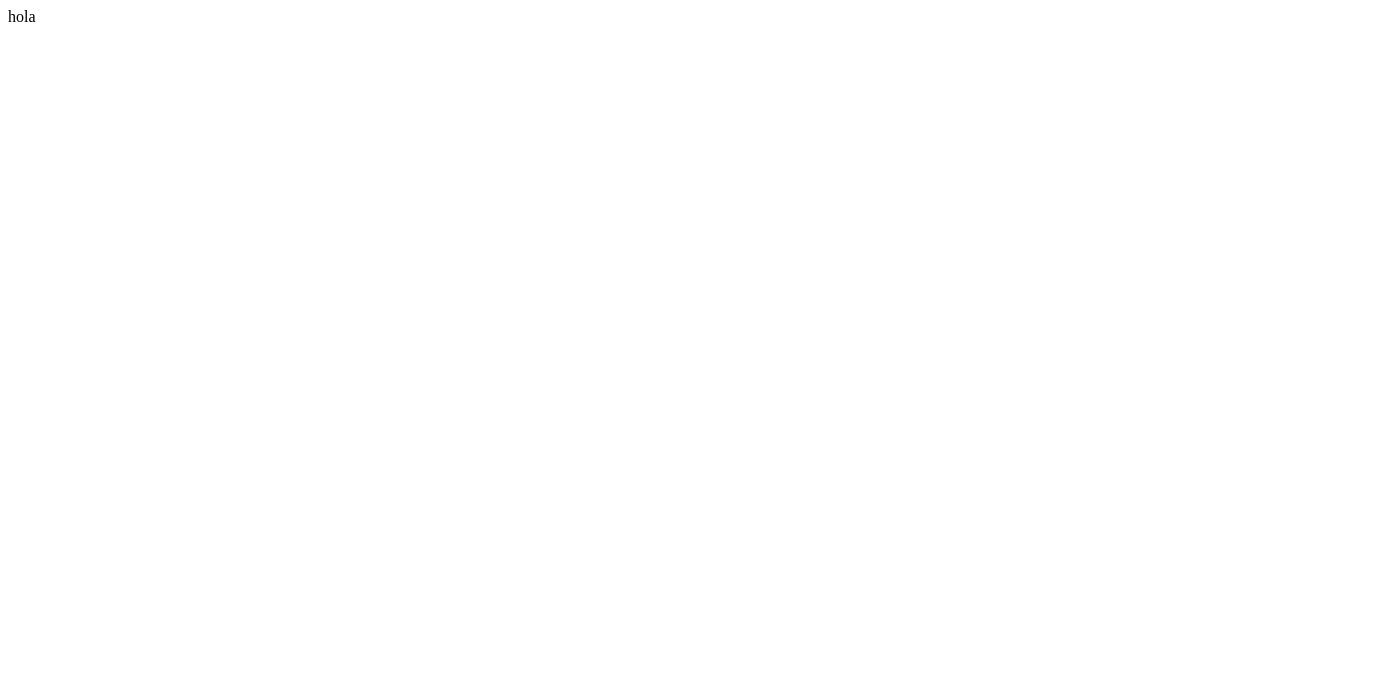
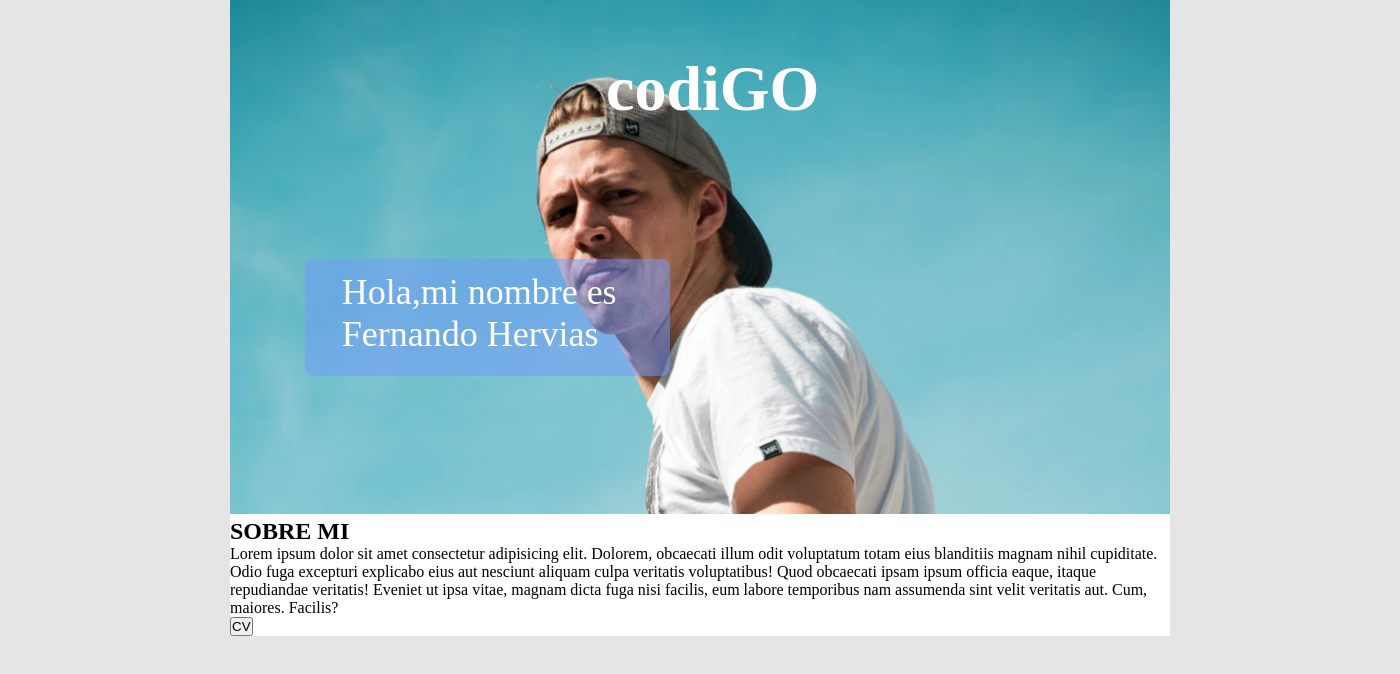
Before and after one commit to WhoolE01/reto_03, a plain HTML site: page index.html in a window 1280 px wide. Shown: the whole page, 1400 px wide, since content can reach past the window. Drawn offline with Linux system fonts and the light colour scheme.

Commit message:
1era-fase

```diff
--- a/index.html
+++ b/index.html
@@ -10,7 +10,27 @@
 </head>
 
 <body>
-  hola
+  <main>
+    <section class="codigo">
+      <h1>codiGO</h1>
+      <div>
+        <p>Hola,mi nombre es Fernando Hervias </p>
+      </div>
+      <img src="./img/banner.png" alt="">
+    </section>
+    <section class="sobre_mi">
+      <h2>SOBRE MI</h2>
+      <P>Lorem ipsum dolor sit amet consectetur adipisicing elit. Dolorem, obcaecati illum odit voluptatum totam eius
+        blanditiis magnam nihil cupiditate. Odio fuga excepturi explicabo eius aut nesciunt aliquam culpa veritatis
+        voluptatibus!
+        Quod obcaecati ipsam ipsum officia eaque, itaque repudiandae veritatis! Eveniet ut ipsa vitae, magnam dicta fuga
+        nisi facilis, eum labore temporibus nam assumenda sint velit veritatis aut. Cum, maiores. Facilis?</P>
+      <BUtton>CV</BUtton>
+    </section>
+    <section>
+
+    </section>
+  </main>
 </body>
 
 </html>
--- a/styles.css
+++ b/styles.css
@@ -0,0 +1,46 @@
+* {
+  margin: 0;
+  padding: 0;
+  box-sizing: border-box;
+}
+body {
+  background-color: #e5e5e5;
+  min-width: 1400px;
+}
+main {
+  width: 940px;
+  background-color: #fff;
+  margin: 0 auto;
+}
+.codigo {
+  position: relative;
+  width: 100%;
+}
+.codigo h1 {
+  position: absolute;
+  top: 10%;
+  left: 40%;
+  color: #fff;
+  font-size: 64px;
+}
+.codigo img {
+  width: 100%;
+}
+.codigo div {
+  width: 365px;
+  height: 117px;
+  background-color: rgb(114, 153, 254, 50%);
+  position: absolute;
+  top: 50%;
+  left: 8%;
+  border-radius: 8px;
+}
+.codigo p {
+  width: 400px;
+  height: 97px;
+  position: relative;
+  top: 10%;
+  left: 10%;
+  color: #fff;
+  font-size: 36px;
+}
```
Also changed, not shown: img/banner.png (added), img_clientes/image-1.png (added), img_clientes/image-2.png (added), img_clientes/image-3.png (added), img_clientes/image.png (added), img_portafolio/image-1.png (added), img_portafolio/image-2.png (added), img_portafolio/image-3.png (added), img_portafolio/image-4.png (added), img_portafolio/image-5.png (added), img_portafolio/image-6.png (added), img_portafolio/image-7.png (added), img_portafolio/image.png (added).
